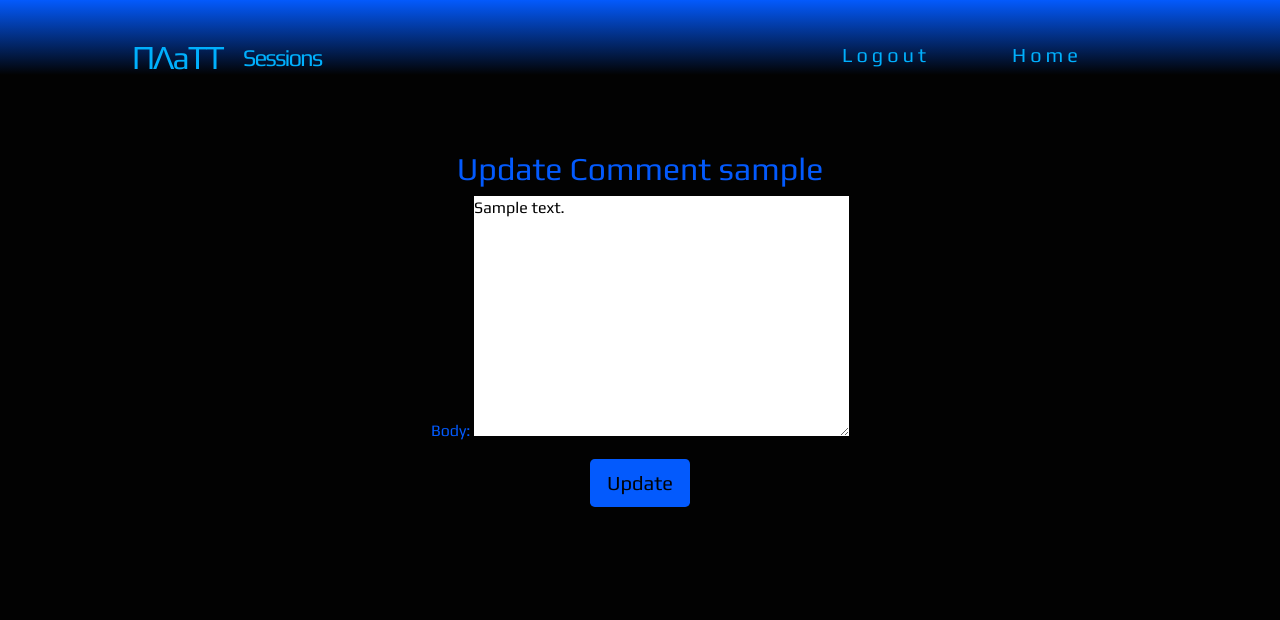
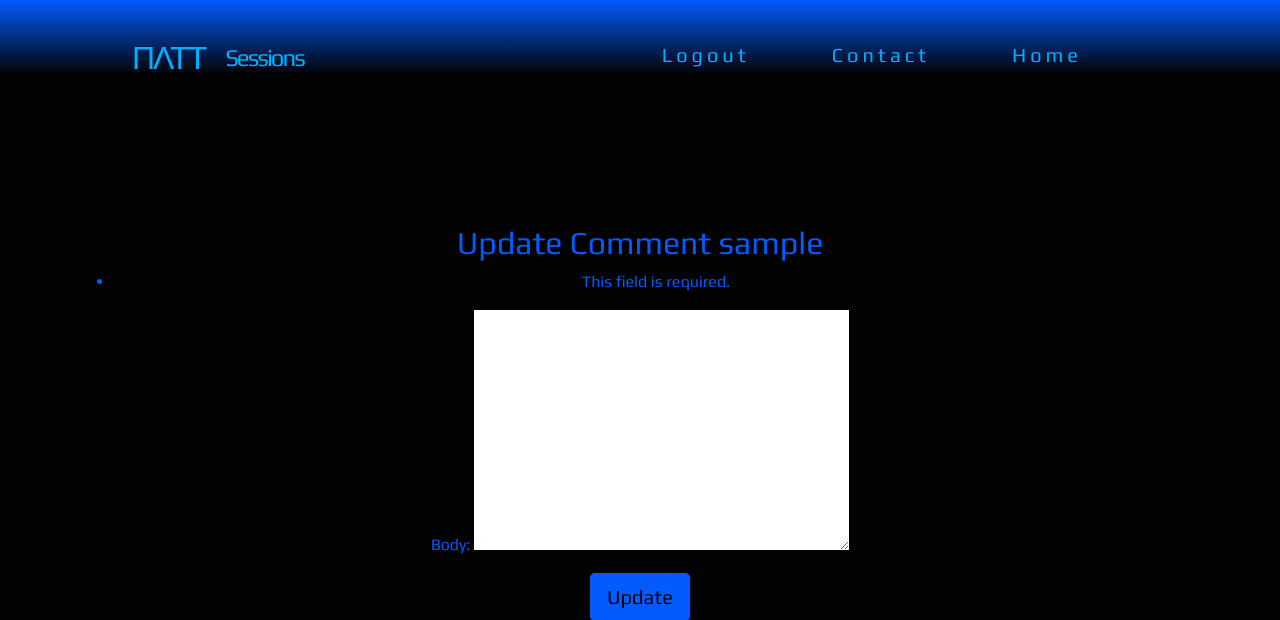
Before and after one commit to matiasconsiglio/project-4, a Django app: page /update_comment/1 in a window 1280 px wide. Shown: the top 620 px of the page. Run offline with Django 3.2, Linux system fonts and the light colour scheme; a user stored in the database is signed in; tables that the repository leaves empty hold one stand-in row (values such as "Sample post"); one stand-in notice (Sample message) is shown; some libraries are stand-ins or nearby versions.

Commit message:
add contact model views and urls, modify update comment view

```diff
--- a/events/admin.py
+++ b/events/admin.py
@@ -1,6 +1,8 @@
 from django.contrib import admin
 from django_summernote.admin import SummernoteModelAdmin
-from .models import Post, Comment
+from .models import Post, Comment, Contact
+
+admin.site.register(Contact)
 
 
 @admin.register(Post)
--- a/events/forms.py
+++ b/events/forms.py
@@ -1,5 +1,5 @@
 from django import forms
-from .models import Comment
+from .models import Comment, Contact
 
 
 class CommentForm(forms.ModelForm):
@@ -12,3 +12,11 @@ class CommentForm(forms.ModelForm):
         """
         model = Comment
         fields = ('body',)
+
+class ContactForm(forms.ModelForm):
+    """
+    Class form to contact the admin
+    """
+    class Meta:
+        model = Contact
+        fields = '__all__'
--- a/events/models.py
+++ b/events/models.py
@@ -86,3 +86,22 @@ class Comment(models.Model):
         self
         """
         return reverse('post_detail', args=[self.post.slug])
+
+
+class Contact(models.Model):
+    """
+    Model used to contact the admin. Matt.
+    """
+    name = models.CharField(max_length=50)
+    email = models.EmailField(blank=False)
+    subject = models.CharField(max_length=255)
+    body = models.TextField()
+
+    def __str__(self):
+        """
+        Returns whole form
+
+        Parameters:
+        self
+        """
+        return self.email
--- a/events/urls.py
+++ b/events/urls.py
@@ -10,7 +10,8 @@ urlpatterns = [
     path('<slug:slug>/', views.EventDetail.as_view(), name='post_detail'),
     path('like/<slug:slug>', views.PostLike.as_view(), name='post_like'),
     path(
-     'update_comment/<int:pk>',
-     views.UpdateComment.as_view(), name='update_comment'
-    ),
+     'update_comment/<int:comment_id>',
+     views.update_comment, name='update_comment'
+     ),
+    path("contact_form", views.contact_form, name='contact_form')
 ]
--- a/events/views.py
+++ b/events/views.py
@@ -1,11 +1,12 @@
 from django.shortcuts import render, get_object_or_404, reverse, redirect
+from django.contrib import messages
 from django.views import generic, View
 from django.http import HttpResponseRedirect
 from django.views.generic import UpdateView
 from django.contrib.auth.decorators import login_required
 from django.contrib.auth.mixins import LoginRequiredMixin
 from .models import Post, Comment
-from .forms import CommentForm
+from .forms import CommentForm, ContactForm
 
 
 class EventList(generic.ListView):
@@ -82,9 +83,11 @@ class PostLike(View):
         post = get_object_or_404(Post, slug=slug)
         if post.likes.filter(id=request.user.id).exists():
             post.likes.remove(request.user)
+            messages.success(request, "1.")
         else:
             post.likes.add(request.user)
-
+            messages.success(request, "2.")
+        messages.success(request, "3.")
         return HttpResponseRedirect(reverse('post_detail', args=[slug]))
 
 
@@ -100,22 +103,35 @@ def delete_comment(request, comment_id):
     """
     comment = get_object_or_404(Comment, id=comment_id)
     comment.delete()
+    messages.success(request, "Your comment was successfully deleted.")
     return HttpResponseRedirect(reverse(
         'post_detail', args=[comment.post.slug]))
 
 
-class UpdateComment(LoginRequiredMixin, UpdateView):
+def update_comment(request, comment_id):
+    comment = get_object_or_404(Comment, id=comment_id)
+    form = CommentForm(instance=Comment.objects.get(id=comment_id), data=request.POST)
+    if request.method == 'POST':
+        if form.is_valid():
+            form.save()
+            comment.approved = False
+        messages.success(request, "Your comment is waiting for approval.")
+        return redirect(reverse('home'))
+
+    return render(request, 'update_comment.html', {'form': form})
+
+def contact_form(request):
     """
-    Function for updating a comment for logged user.
+    View for contact form
     """
-    model = Comment
-    template_name = 'update_comment.html'
-    form_class = CommentForm
-
-    def form_valid(self, form):
-
-        comment = form.save()
-        comment.approved = False
-        comment.save()
-
-        return HttpResponseRedirect(self.get_success_url())
+    form = ContactForm()
+    if request.method == 'POST':
+        form = ContactForm(request.POST)
+        if form.is_valid():
+            form.save()
+        messages.success(request, "Your message was sent successfully.")
+        return redirect(reverse('home'))
+    context = {
+        'form': form
+    }
+    return render(request, 'contact_form.html', context)
--- a/templates/base.html
+++ b/templates/base.html
@@ -2,7 +2,7 @@
 <!DOCTYPE html>
 <html class="h-100" lang="en">
 <head>
-    <title>ΠΛΤΤ Sessionss</title>
+    <title>ΠΛΤΤ Sessions</title>
     <meta charset="UTF-8">
     <meta http-equiv="X-UA-Compatible" content="IE=edge">
     <meta name="viewport" content="width=device-width, initial-scale=1.0">
@@ -21,7 +21,7 @@
     <nav class="header navbar navbar-expand-lg navbar-dark">
         <div class="container">
             <div class="header-left">
-            <a class="first-logo" href="{% url 'home' %}">ΠΛaΤΤ</a>
+            <a class="first-logo" href="{% url 'home' %}">ΠΛΤΤ</a>
             <a class="second-logo fixed-left" href="{% url 'home' %}">Sessions</a>
             </div>
             <button class="navbar-toggler" type="button" data-bs-toggle="collapse" data-bs-target="#navbarText"
@@ -32,6 +32,9 @@
                 <ul class="menu ms-auto">
                     <li class="nav-item">
                         <a class="nav-link active" aria-current="page" href="{% url 'home' %}">Home</a>
+                    </li>
+                    <li class="nav-item">
+                        <a class="nav-link" href="{% url 'contact_form' %}">Contact</a>
                     </li>
                     {% if user.is_authenticated %}
                     <li class="nav-item">
@@ -50,8 +53,9 @@
         </div>
     </nav>
     <main class="flex-shrink-0 main-bg">
-        {% block content %}
-        {% endblock content %}
+    {% include 'messages.html' %}
+    {% block content %}
+    {% endblock content %}
     </main>
     <footer class="footer">
         <ul class="social-networks">
--- a/templates/index.html
+++ b/templates/index.html
@@ -1,7 +1,6 @@
 {% extends "base.html" %}
 
 {% block content %}
-
 <div class="container event-holder">
     <div class="row space-top margin-bottom">
         <div class="col-12 mt-3 left">
--- /dev/null
+++ b/templates/messages.html
@@ -0,0 +1,8 @@
+{% for message in messages %}
+  <div class="alert {{ message.tags }} alert-dismissible" role="alert">
+    <button type="button" class="close" data-dismiss="alert" aria-label="Close">
+      <span aria-hidden="true">&times;</span>
+    </button>
+    {{ message }}
+  </div>
+{% endfor %}
```
Also changed, not shown: subtevents/settings.py (+9 -0 lines), templates/contact_form.html (added, +16 -0 lines), events/migrations/0005_contact.py (added), events/migrations/0006_alter_contact_email.py (added).
